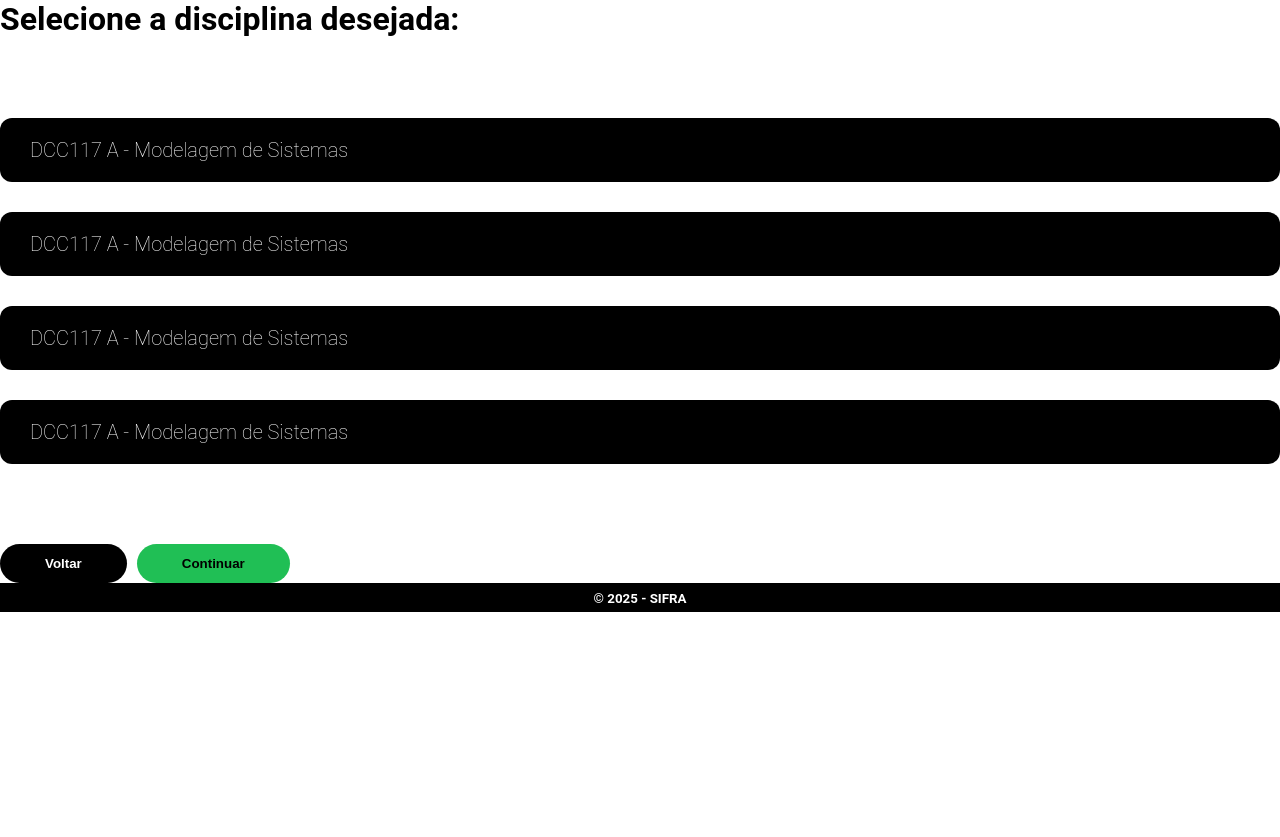
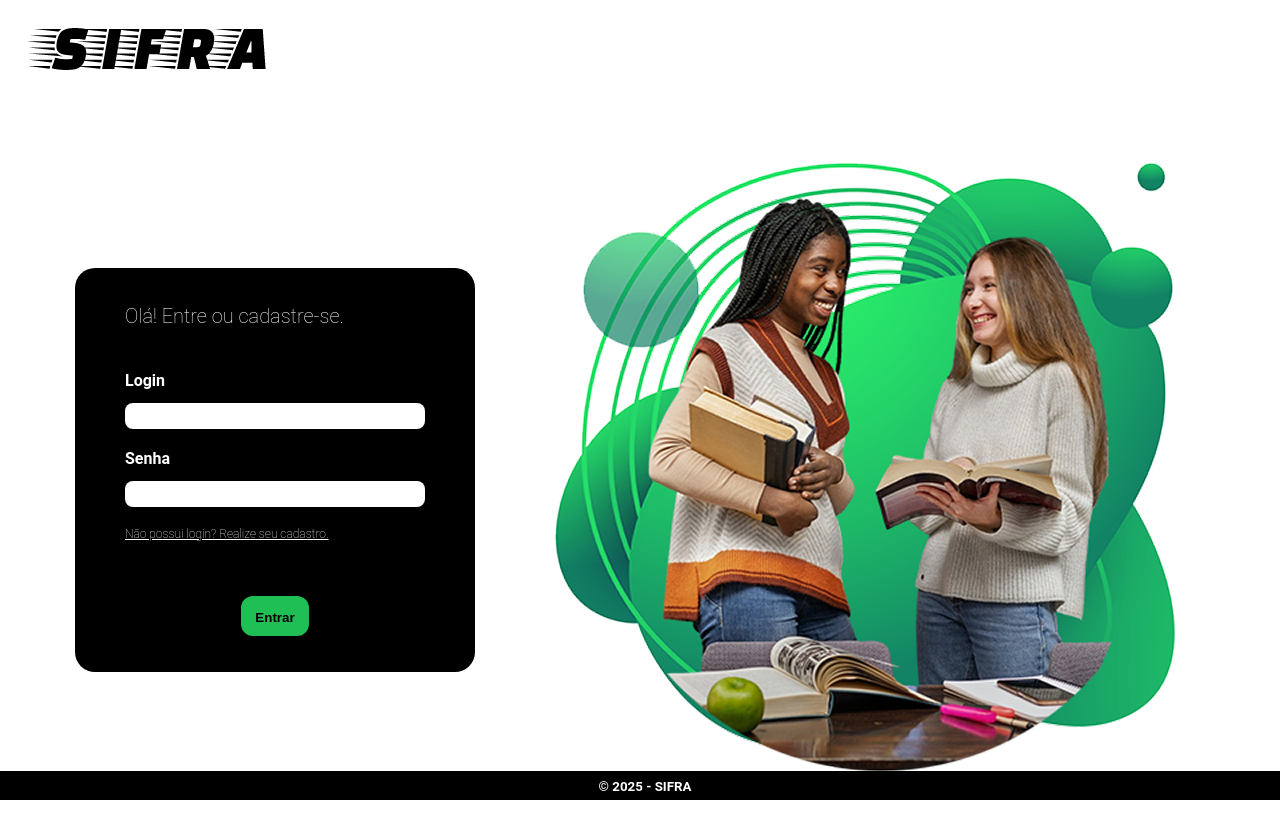
Before and after one commit to fernandes-joaopaulo/sifra, a JavaScript app: page / in a window 1280 px wide. Before the commit the page ends 800 px from the top, so only its background shows below. Built offline with nearby package versions, Linux system fonts and the light colour scheme; the HTML template or start-up script is replaced by a standard one.

Commit message:
Cria layouts e rotas do app

```diff
--- a/package.json
+++ b/package.json
@@ -10,6 +10,7 @@
     "npm": "^11.4.2",
     "react": "^19.1.0",
     "react-dom": "^19.1.0",
+    "react-router-dom": "^7.7.0",
     "react-scripts": "5.0.1",
     "web-vitals": "^2.1.4"
   },
--- a/src/App.css
+++ b/src/App.css
@@ -1,11 +1,3 @@
 .app {
   font-family: "Roboto", sans-serif;
 }
-
-footer {
-  font-weight: 600;
-  color: #fff;
-  background-color: #000;
-  text-align: center;
-  padding: 5px;
-}
--- a/src/App.js
+++ b/src/App.js
@@ -1,25 +1,14 @@
 import './App.css';
-
-import SelecionarDisciplina from './shared/SelecionarDisciplina/SelecionarDisciplina';
+import { BrowserRouter } from 'react-router-dom';
+import AppRoutes from "./routes/AppRoutes"
 
 function App() {
 
-  const disciplinas = [
-    {nome: "DCC117 A - Modelagem de Sistemas", cod: "DCC117A"},
-    {nome: "DCC117 A - Modelagem de Sistemas", cod: "DCC117A"},
-    {nome: "DCC117 A - Modelagem de Sistemas", cod: "DCC117A"},
-    {nome: "DCC117 A - Modelagem de Sistemas", cod: "DCC117A"},
-  ];
-
   return (
     <div className='app'>
-
-      <SelecionarDisciplina disciplinas={disciplinas}/>
-
-      <footer>
-        <small>&copy; 2025 - SIFRA</small>
-      </footer>
-
+      <BrowserRouter>
+        <AppRoutes />
+      </BrowserRouter>
     </div>
   );
 }
--- a/src/auth/LoginPage.js
+++ b/src/auth/LoginPage.js
@@ -1,5 +1,4 @@
 import './AuthPages.css';
-import Header from '../components/Header/Header';
 import Form from '../components/Form/Form';
 import hero from '../assets/images/hero-img.png';
 
@@ -14,7 +13,6 @@ export default function LoginPage() {
 
     return (
         <>
-            <Header display={'none'}/>
             <div className='main'>
                 <Form title={title} formData={formData} button={button} />
                 <img className='hero-img' src={hero} alt="Imagem de fundo" />
--- a/src/auth/RegisterPage.js
+++ b/src/auth/RegisterPage.js
@@ -1,5 +1,4 @@
 import "./AuthPages.css";
-import Header from "../components/Header/Header";
 import Form from "../components/Form/Form";
 import hero from "../assets/images/hero-img.png";
 
@@ -19,7 +18,6 @@ export default function RegisterPage() {
 
     return (
         <>
-            <Header display="none" />
             <div className='main'>
                 <Form title={title} formData={formData} button={button} display={"none"} />
                 <img className='hero-img' src={hero} alt="Imagem de fundo" />
--- /dev/null
+++ b/src/layouts/HomeLayout.js
@@ -0,0 +1,20 @@
+import "./Layouts.css";
+
+import { Outlet } from "react-router-dom";
+import Header from '../components/Header/Header';
+
+const HomeLayout = () => {
+  return (
+    <>
+      <Header display={"none"}/>
+
+        <Outlet />
+
+      <footer>
+        <small>&copy; 2025 - SIFRA</small>
+      </footer>
+    </>
+  );
+}
+
+export default HomeLayout;
--- /dev/null
+++ b/src/layouts/Layouts.css
@@ -0,0 +1,10 @@
+footer {
+  font-weight: 600;
+  color: #fff;
+  background-color: #000;
+  text-align: center;
+  padding: 5px;
+  position: fixed;
+  bottom: 0;
+  width: 100%;
+}
--- /dev/null
+++ b/src/routes/AppRoutes.js
@@ -0,0 +1,18 @@
+import { Routes, Route } from 'react-router-dom';
+
+import HomeLayout from '../layouts/HomeLayout';
+import LoginPage from '../auth/LoginPage';
+import RegisterPage from '../auth/RegisterPage';
+
+const AppRoutes = () => {
+  return (
+    <Routes>
+      <Route element={<HomeLayout />}>
+        <Route path="/" element={<LoginPage />} />
+        <Route path="/cadastro" element={<RegisterPage />} />
+      </Route>
+    </Routes>
+  );
+};
+
+export default AppRoutes;
```
Also changed, not shown: src/layouts/UsersLayout.js (added, +20 -0 lines), 1 other file (tests, documents, lock files or other folders).
